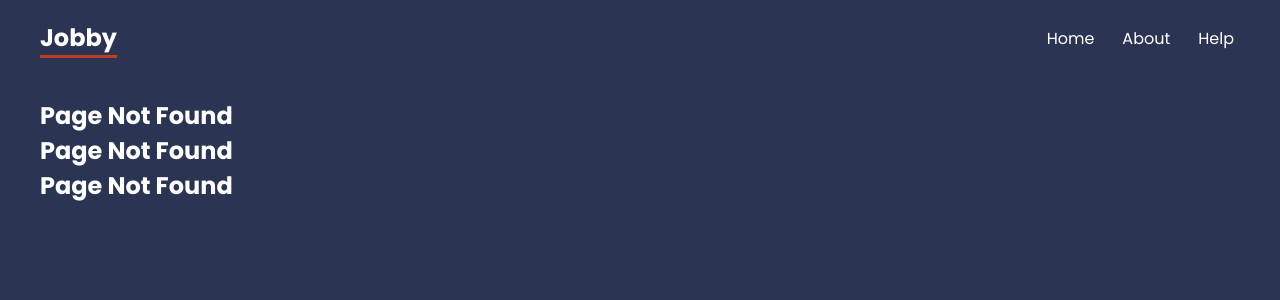
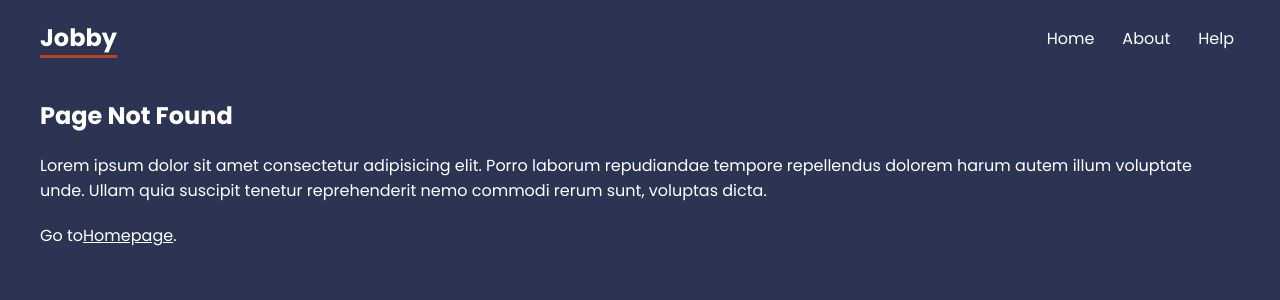
Before and after one commit to Belgotech/Jobby, a React (Create React App) app: page /careers/1 in a window 1280 px wide. Before the commit this address had no page. Shown: the top 300 px of the page. Built offline with nearby package versions, Linux system fonts and the light colour scheme.

Commit message:
Erro Handling

```diff
--- a/src/Pages/Help/PageNotFound.js
+++ b/src/Pages/Help/PageNotFound.js
@@ -1,9 +1,12 @@
+import { Link } from "react-router-dom"
+
 const PageNotFound = ()=>{
     return(
         <div className="pageNotFound">
             <h2>Page Not Found</h2>
-            <h2>Page Not Found</h2>
-            <h2>Page Not Found</h2>
+            <p>Lorem ipsum dolor sit amet consectetur adipisicing elit. Porro laborum repudiandae tempore repellendus dolorem harum autem illum voluptate unde. Ullam quia suscipit tenetur reprehenderit nemo commodi rerum sunt, voluptas dicta.</p>
+
+            <p>Go to<Link to="/">Homepage</Link>.</p>
         </div>
     )
 }
```
